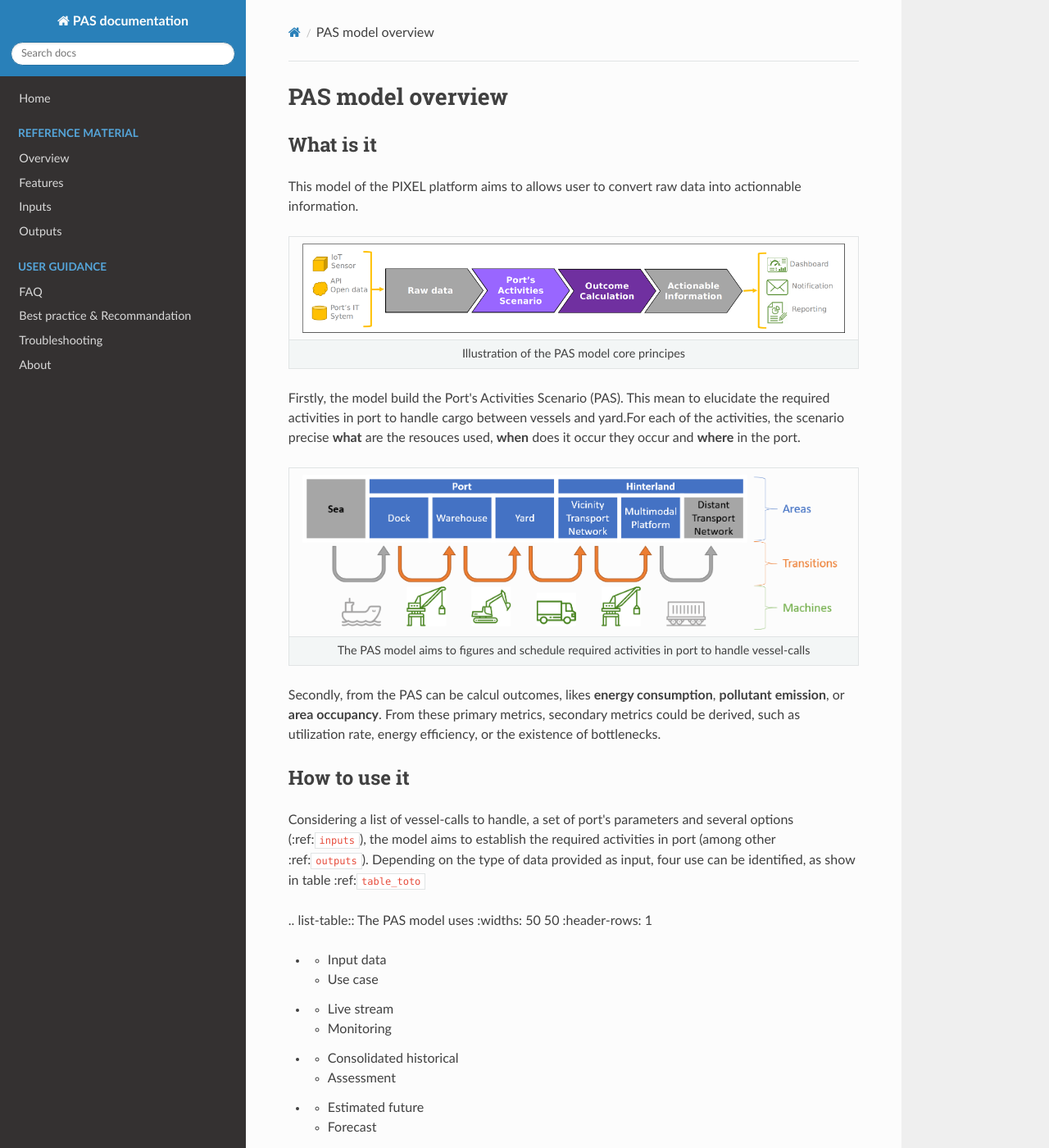
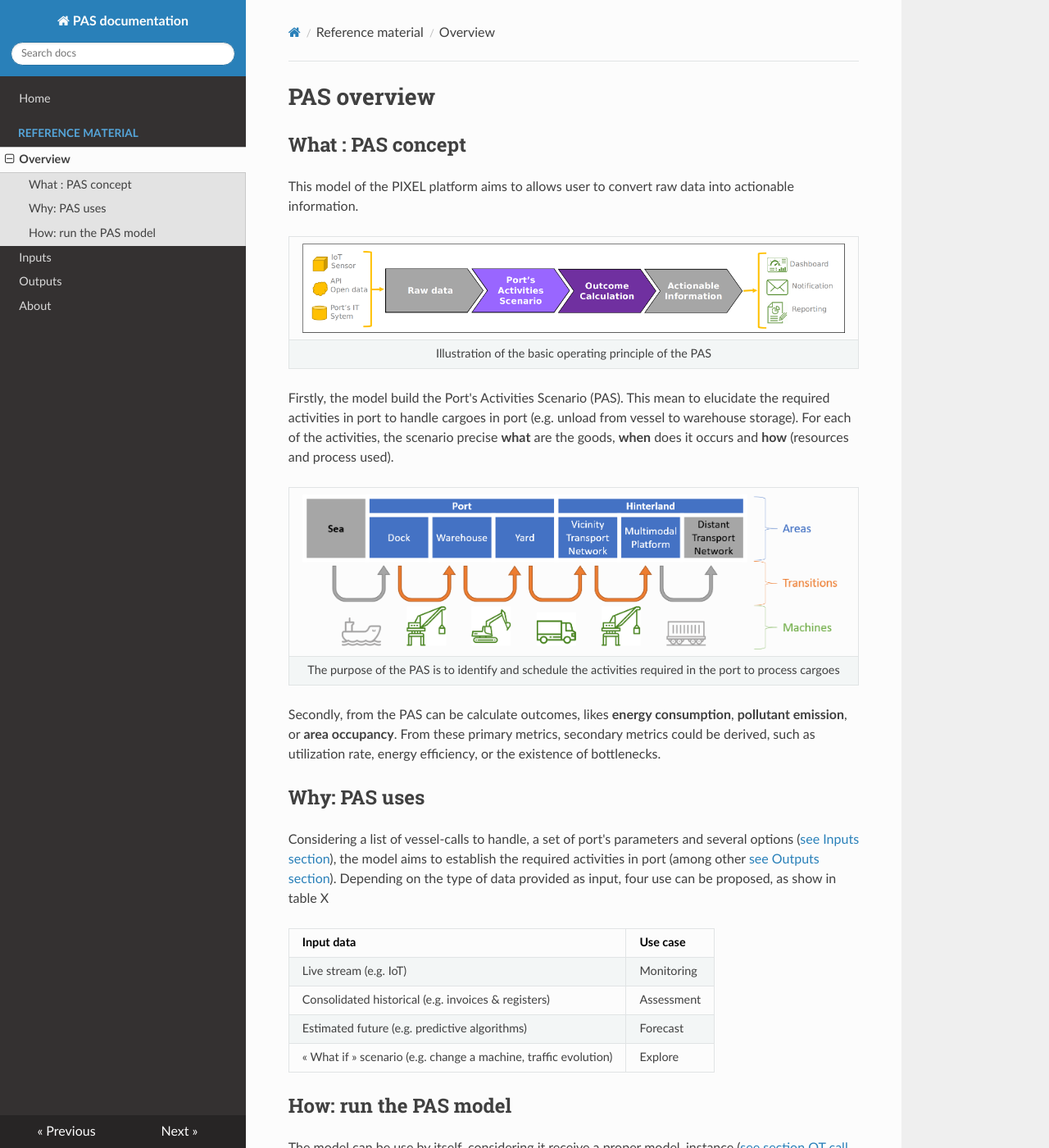
Before and after one commit to pixel-ports/docs-pas, an MkDocs documentation site: the page built from docs/overview/overview.md, in a window 1280 px wide and 1400 px high. Shown: the whole window at 82% size. Built offline with MkDocs 1.6.1, drawn with Linux system fonts in a browser that asks for light colours; nearby versions of some CDN libraries; some of the changed text lies outside the part shown.

Commit message:
Input completed

```diff
--- /dev/null
+++ b/alias.txt
@@ -0,0 +1,2 @@
+PAS >> PAS model
+VC >> vessel-call
--- a/docs/overview/overview.md
+++ b/docs/overview/overview.md
@@ -1,35 +1,39 @@
-# PAS model overview
+# PAS overview
 
-## What is it
-This model of the PIXEL platform aims to allows user to convert raw data into actionnable information.
+## What : PAS concept
+This model of the PIXEL platform aims to allows user to convert raw data into actionable information.
 
 | ![](pas_core_principes.png )
 |:--:|
-| Illustration of the PAS model core principes
+| Illustration of the basic operating principle of the PAS
 
-Firstly, the model build the Port's Activities Scenario (PAS). This mean to elucidate the required activities in port to handle cargo between vessels and yard.For each of the activities, the scenario precise **what** are the resouces used, **when** does it occur they occur and **where** in the port.
+Firstly, the model build the Port's Activities Scenario (PAS). This mean to elucidate the required activities in port to handle cargoes in port (e.g. unload from vessel to warehouse storage). For each of the activities, the scenario precise **what** are the goods, **when** does it occurs and **how** (resources and process used).
 
 | ![](pas_scope.png )
 |:--:|
-| The PAS model aims to figures and schedule required activities in port to handle vessel-calls
+| The purpose of the PAS is to identify and schedule the activities required in the port to process cargoes
 
-Secondly, from the PAS can be calcul outcomes, likes **energy consumption**, **pollutant emission**, or **area occupancy**. From these primary metrics, secondary metrics could be derived, such as utilization rate, energy efficiency, or the existence of bottlenecks.
+Secondly, from the PAS can be calculate outcomes, likes **energy consumption**, **pollutant emission**, or **area occupancy**. From these primary metrics, secondary metrics could be derived, such as utilization rate, energy efficiency, or the existence of bottlenecks.
 
-## How to use it
-Considering a list of vessel-calls to handle, a set of port's parameters and several options (:ref:`inputs`), the model aims to establish the required activities in port (among other :ref:`outputs`).
-Depending on the type of data provided as input, four use can be identified, as show in table :ref:`table_toto`
+## Why: PAS uses
+Considering a list of vessel-calls to handle, a set of port's parameters and several options ([see Inputs section](../inputs/inputs.md)), the model aims to establish the required activities in port (among other [see Outputs section](../ouputs/outputs.md)).
+Depending on the type of data provided as input, four use can be proposed, as show in table X
 
-.. list-table:: The PAS model uses
-  :widths: 50 50
-  :header-rows: 1
+| Input data                                                   | Use case   |
+| ------------------------------------------------------------ | ---------- |
+| Live stream (e.g. IoT)                                       | Monitoring |
+| Consolidated historical (e.g. invoices & registers)          | Assessment |
+| Estimated future (e.g. predictive algorithms)                | Forecast   |
+| « What if » scenario (e.g. change a machine, traffic evolution) | Explore    |
 
-  * - Input data
-    - Use case
-  * - Live stream
-    - Monitoring
-  * - Consolidated historical
-    - Assessment
-  * - Estimated future
-    - Forecast
-  * - « What if » scenario
-    - Explore
+## How: run the PAS model
+The model can be use by itself, considering it receive a proper model_instance ([see section OT call to the PAS model](./inputs/inputs.md#OT-call-to-the-PAS-model)). But is mean to be deployed in PIXEL platform thought a Docker image.
+
+From python (requirements available in `./pipfile`):
+`PAS_model.py --from_file "path/to/pas_instance.json"`
+
+From docker:
+`docker build -t pas_model -f ./DOCKERISE/Dockerfile .`
+`docker run pas_model python3 PAS_model.py {mode_instance}`
+
+<!-- ## Features -->
--- a/mkdocs.yml
+++ b/mkdocs.yml
@@ -1,17 +1,16 @@
 site_name: PAS documentation
-site_url: https://example.com/
+site_url: https://docs-pas-model.readthedocs.io/en/latest/
 
 nav:
     - Home: index.md
     - Reference material:
-        - "Overview": overview.md
-        - "Features": features.md
-        - "Inputs": inputs.md
-        - "Outputs": outputs.md
-    - User guidance:
-        - "FAQ": faq.md
-        - "Best practice & Recommandation": best_pract.md
-        - "Troubleshooting": trouble.md #Ajouter l'arbre diagnostic ou le tableau
+        - "Overview":   ./overview/overview.md
+        - "Inputs":     ./inputs/inputs.md
+        - "Outputs":    ./outputs/outputs.md
+    # - User guidance:
+        # - "FAQ": faq.md
+        # - "Best practice & Recommandations": best_pract.md
+        # - "Troubleshooting": trouble.md #Ajouter l'arbre diagnostic ou le tableau
     - About: about.md # The PIXEL project
 
 
```
Also changed, not shown: docs/inputs/inputs.md (added, +217 -0 lines), docs/inputs/vcs_forceinput.json (added, +19 -0 lines), docs/inputs/ot_call_overview.png (added), docs/inputs/pp_gui_access.png (added), docs/inputs/pp_gui_export.png (added), docs/inputs/vc_filtering_on_date.png (added), docs/outputs/outputs.md (added), 1 other file.
